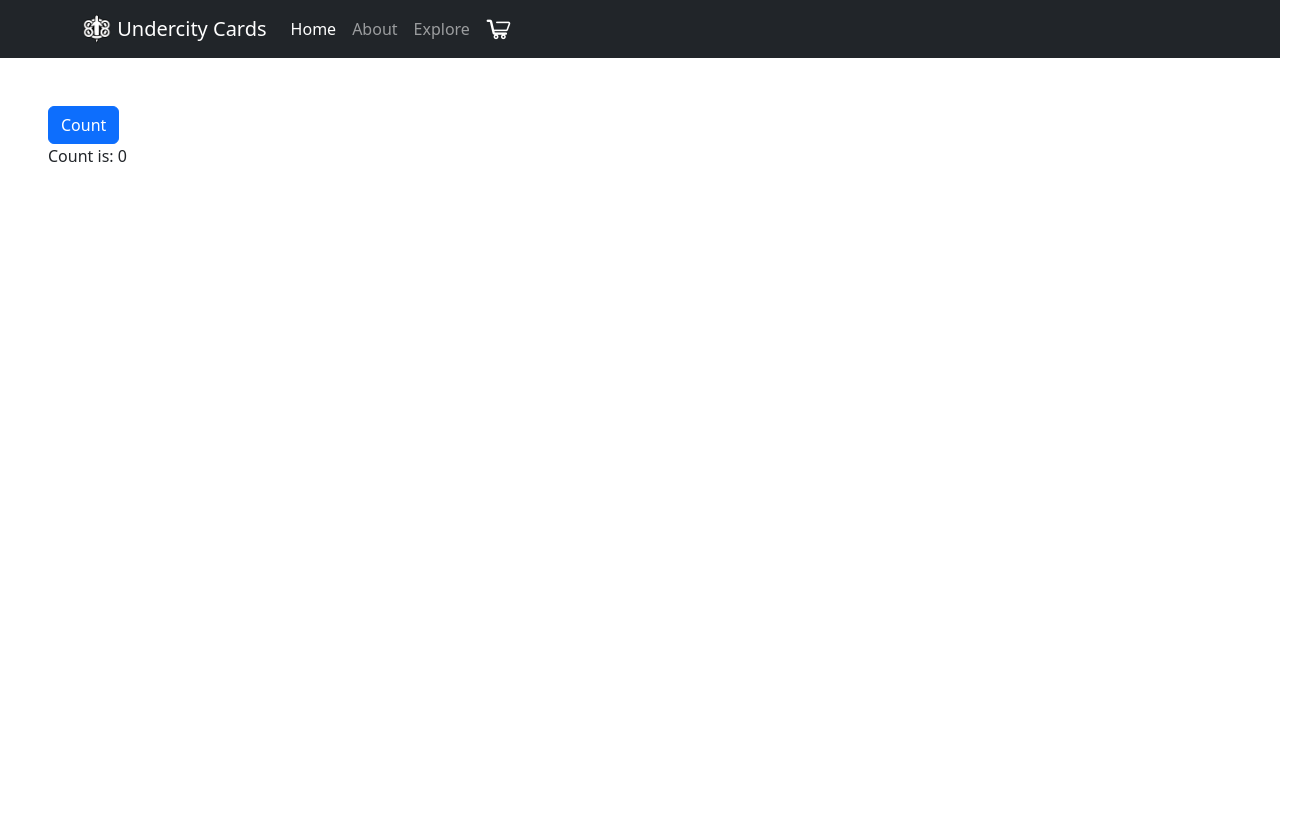
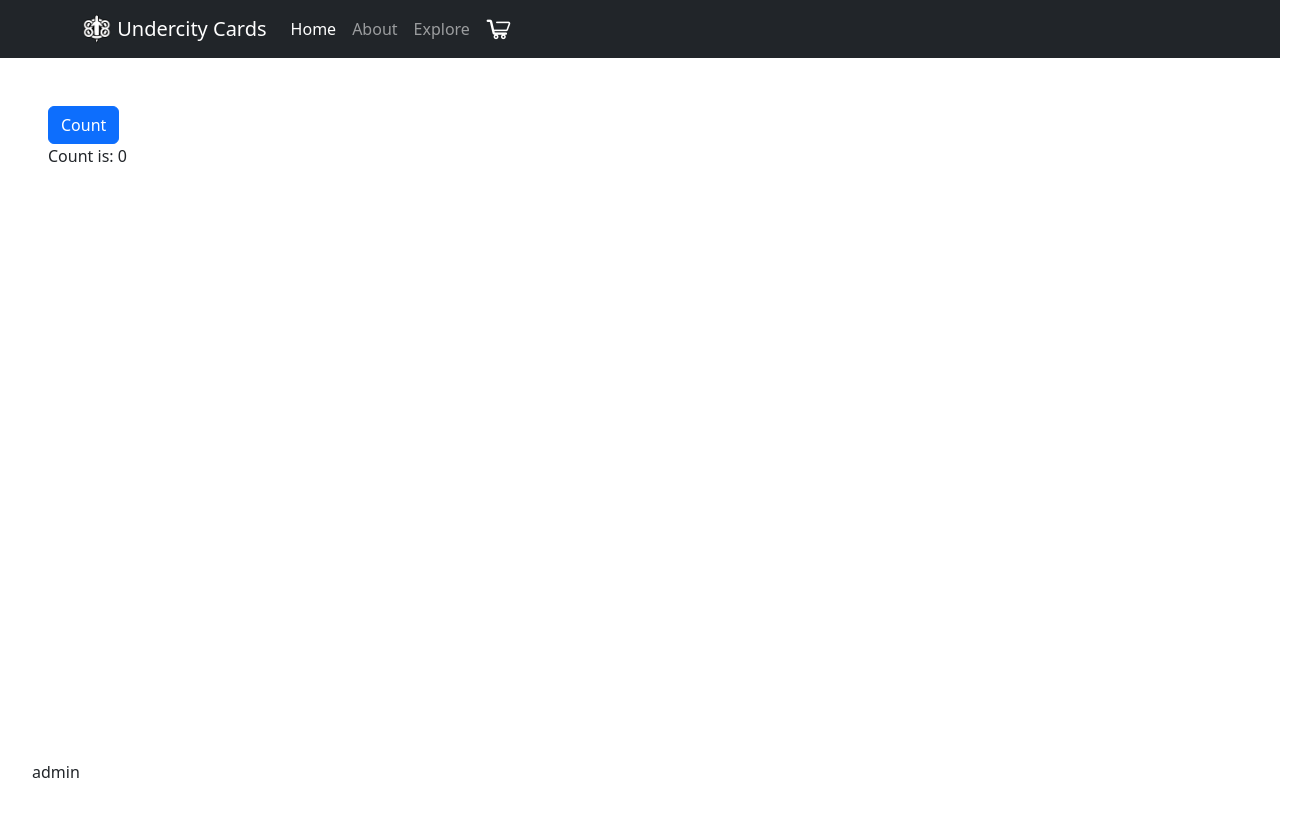
Before and after one commit to Leah-J/IDM363_LeahJ, a React (Create React App) app: page / in a window 1280 px wide. Shown: the top 816 px of the page, 1312 px wide, since content can reach past the window. Built offline with nearby package versions, Linux system fonts and the light colour scheme.

Commit message:
update layout

```diff
--- a/src/components/Footer.jsx
+++ b/src/components/Footer.jsx
@@ -1,7 +1,11 @@
+import "../App.css";
+
 const Footer = ({ children }) => {
   return (
     <>
-      <footer>{children}</footer>
+      <footer className="footer">
+        <p>admin</p>
+      </footer>
     </>
   );
 };
--- a/src/components/layouts/Layout.jsx
+++ b/src/components/layouts/Layout.jsx
@@ -1,13 +1,14 @@
 import Header from "../Header";
 import SiteNav from "../SiteNav";
 import Footer from "../Footer";
+import "../../App.css";
 
 const Layout = ({ children }) => {
   return (
     <>
       <SiteNav />
       <Header></Header>
-      {children}
+      <div className="page-container">{children}</div>
       <Footer></Footer>
     </>
   );
```
